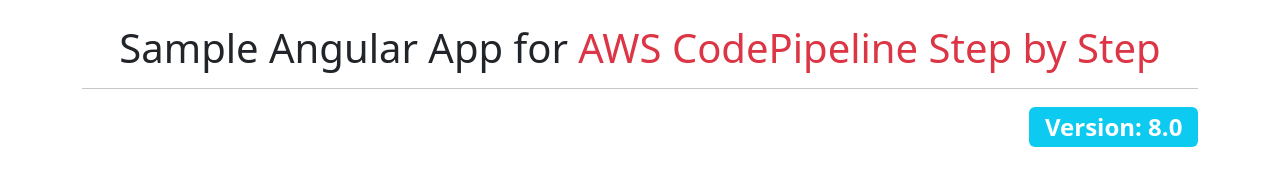
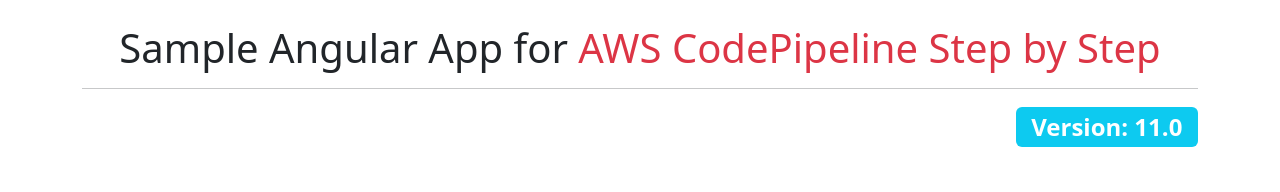
Before and after one commit to ykcoda/angularProject, an Angular app: page / in a window 1280 px wide. Shown: the top 192 px of the page. Built offline with nearby package versions, Linux system fonts and the light colour scheme.

Commit message:
Version 11.0

```diff
--- a/src/app/app.component.html
+++ b/src/app/app.component.html
@@ -6,7 +6,7 @@
       </h1>
       <hr>
       <h2 class="text-end">
-        <span class="badge bg-info">Version: 8.0</span>
+        <span class="badge bg-info">Version: 11.0</span>
       </h2>
     </div>
   </div>
```
